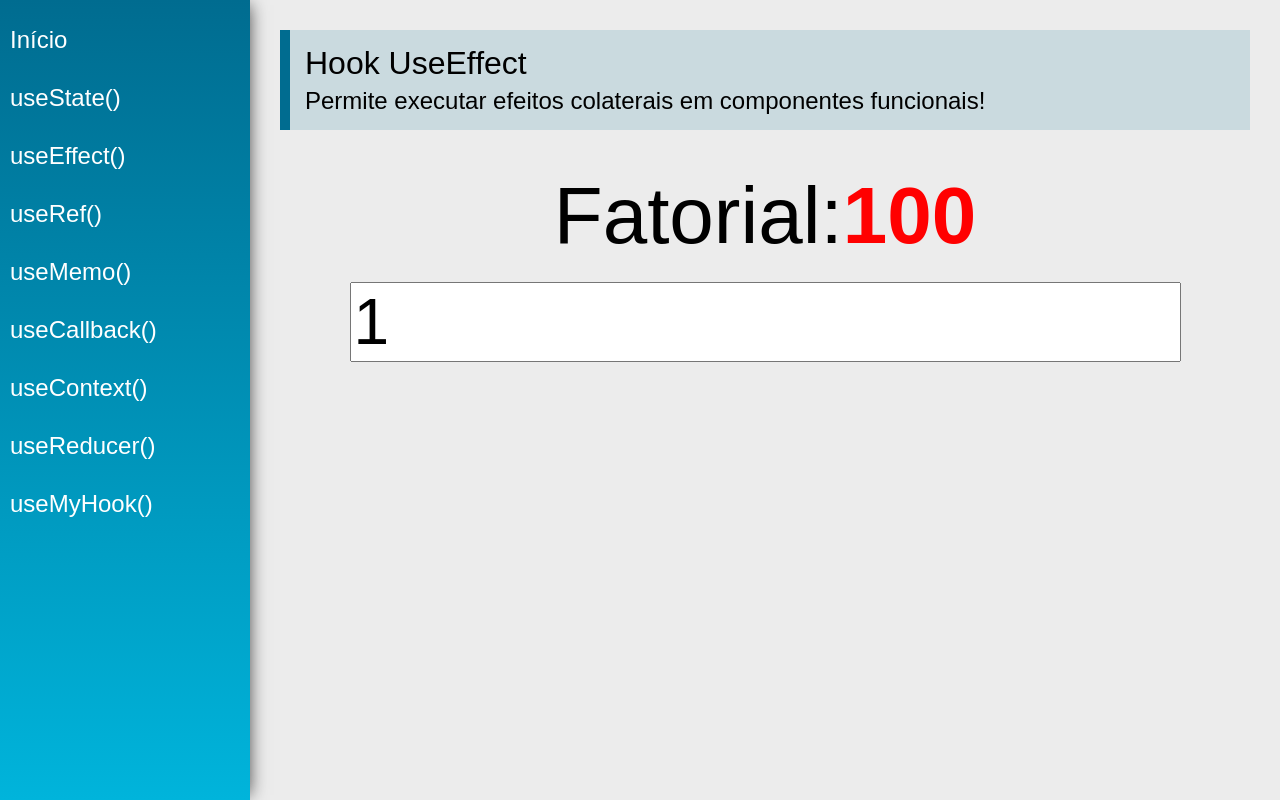
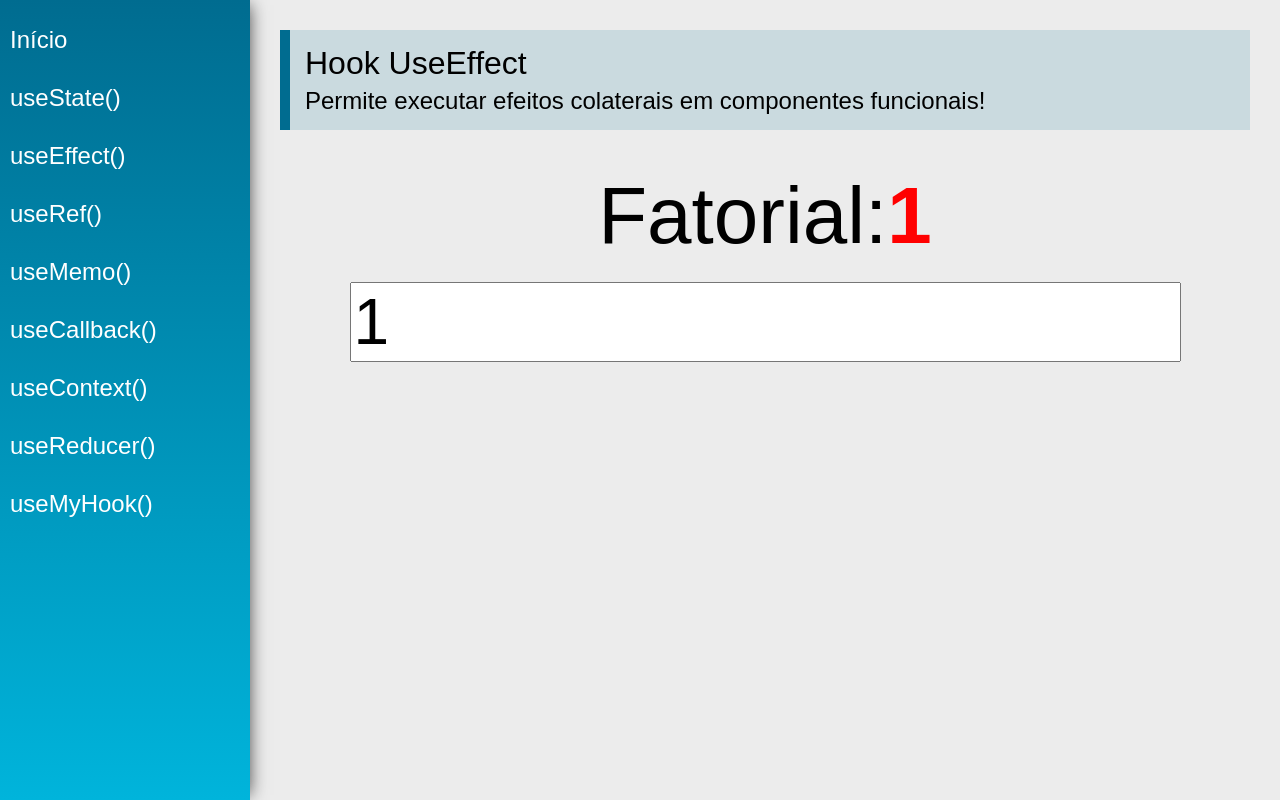
Before and after one commit to emnesty/hooks, a React (Create React App) app: page /useEffect in a window 1280 px wide. Built offline with nearby package versions, Linux system fonts and the light colour scheme.

Commit message:
Add factorial calculation and update display in UseEffect component

```diff
--- a/src/views/examples/UseEffect.jsx
+++ b/src/views/examples/UseEffect.jsx
@@ -1,8 +1,15 @@
 import React, { useState } from "react";
 import PageTitle from "../../components/layout/PageTitle";
 
+function calcFatorial(n) {
+  if (n < 0) return -1;
+  if (n === 0) return 1;
+  return calcFatorial(n - 1) * n;
+}
+
 const UseEffect = (props) => {
   const [number, setNumber] = useState(1);
+  const [fatorial, setFatorial] = useState(1);
 
   return (
     <div className="UseEffect">
@@ -14,7 +21,7 @@ const UseEffect = (props) => {
       <div className="center">
         <div>
           <span className="text">Fatorial:</span>
-          <span className="text red">100</span>
+          <span className="text red">{fatorial}</span>
         </div>
         <input
           type="number"
```
